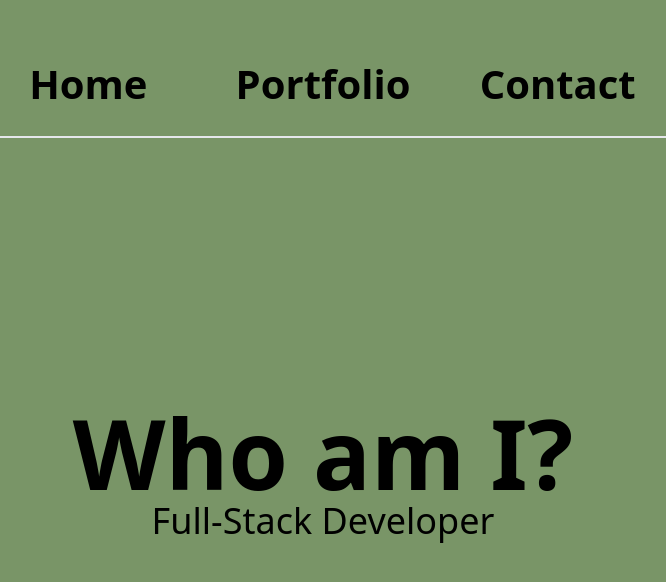
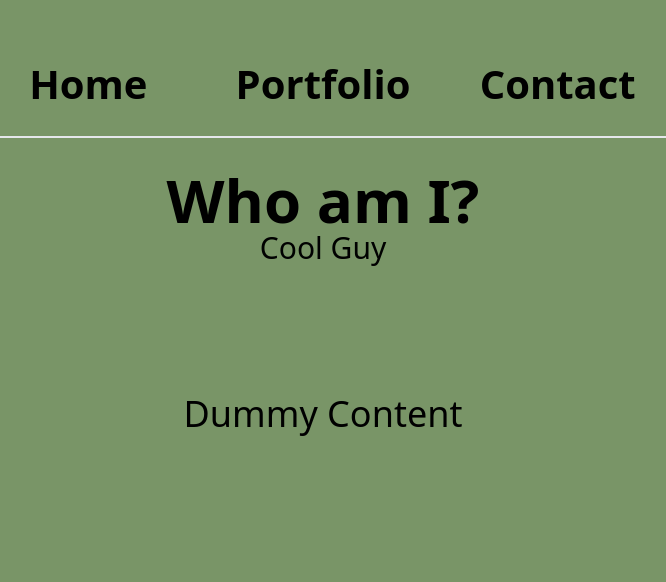
Before and after one commit to D-Akar/portfolioSite, a Vue app: page /about-me in a window 1280 px wide. Shown: the top 582 px of the page, without its empty margins (317-983 px from the left). Built offline with nearby package versions, Linux system fonts and the light colour scheme.

Commit message:
First push

```diff
--- /dev/null
+++ b/src/components/dividerLine.vue
@@ -0,0 +1,55 @@
+<template>
+    <div class="border-b-2 border-gray-200 py-4" id="borderLine"></div>
+</template>
+
+<script>
+export default {
+    name: 'TestPage',
+    data() {
+        return {
+            selectedText: 1,
+        };
+    },
+    methods: {
+        getText(selectedText) {
+            const texts = {
+                1: 'Full-Stack Developer',
+                2: 'Cool Guy',
+                3: 'At times funny',
+                4: 'Uni Student',
+            };
+            return texts[selectedText];
+        }
+    },
+    mounted() {
+        // Find the element with the id 'borderLine'
+        const line = document.getElementById('borderLine');
+
+        if (line) {
+            // Initially set the scale to 0 to make the line invisible
+            line.style.transform = 'scaleX(0)';
+
+            // Set the transform-origin to center to expand from the middle
+            line.style.transformOrigin = 'center';
+
+            // Use setTimeout to introduce a delay of 1 second before the animation starts
+            setTimeout(() => {
+                // Set the scale to 1 to expand the line to full width
+                line.style.transform = 'scaleX(1)';
+            }, 500); // 1000 ms delay
+        }
+    }
+}
+</script>
+
+
+<style>
+#borderLine {
+    width: 100%;
+    /* Width */
+    transition: transform 1s ease;
+    /* Transition duration set to 1 second */
+    transform: scaleX(0);
+    /* Start with scale 0 */
+}
+</style>
--- a/src/views/aboutPage.vue
+++ b/src/views/aboutPage.vue
@@ -1,10 +1,7 @@
-<script setup>
-</script>
-
 <template>
     <div class="min-h-screen w-screen baseGreen flex flex-col">
-        <div class="flex-1 mx-72">
-            <div class="flex flex-row pt-16">
+        <div class="flex-initial mx-72">
+            <div class="flex pt-16">
                 <a class="flex-1 text-4xl font-bold flex items-center justify-center headerHover" href="/">Home
                 </a>
                 <a class="flex-1 text-4xl font-bold flex items-center justify-center headerHover"
@@ -14,17 +11,42 @@
             </div>
             <div class="border-b-2 border-gray-200 py-4" id="borderLine"></div>
         </div>
-        <div class="flex-1 flex justify-center items-center flex-col my-64">
-            <h1 class="text-8xl font-bold">Who am I?</h1>
-            <h3 class="text-4xl">Full-Stack Developer</h3>
+        <div id="contentBlock">
+            <div class="flex-initial flex justify-center items-center flex-col my-8">
+                <h3 class="text-6xl font-bold">Who am I?</h3>
+                <transition name="fade-slide" mode="out-in" appear>
+                    <h3 :key="selectedText" class="text-3xl">
+                        {{ getText(selectedText) }}
+                    </h3>
+                </transition>
+            </div>
+            <div class="flex-1 flex justify-center items-center flex-col my-32">
+                <h3 class="text-4xl">Dummy Content</h3>
+            </div>
         </div>
+
     </div>
-
 </template>
 
 <script>
 export default {
     name: 'TestPage',
+    data() {
+        return {
+            selectedText: 1,
+        };
+    },
+    methods: {
+        getText(selectedText) {
+            const texts = {
+                1: 'Full-Stack Developer',
+                2: 'Cool Guy',
+                3: 'At times funny',
+                4: 'Uni Student',
+            };
+            return texts[selectedText];
+        }
+    },
     mounted() {
         // Find the element with the id 'borderLine'
         const line = document.getElementById('borderLine');
@@ -40,8 +62,19 @@ export default {
             setTimeout(() => {
                 // Set the scale to 1 to expand the line to full width
                 line.style.transform = 'scaleX(1)';
-            }, 1000); // 1000 ms delay
+            }, 500); // 1000 ms delay
         }
+        // Find the element with the id 'contentBlock'
+        const contentBlock = document.getElementById('contentBlock');
+
+        setTimeout(() => {
+            contentBlock.classList.add('is-loaded')
+        }, 1500); // 1000 ms delay
+
+        // Start the cycle for selectedText
+        setInterval(() => {
+            this.selectedText = this.selectedText === 4 ? 1 : this.selectedText + 1;
+        }, 3000); // 3000 ms interval for cycling through texts
     }
 }
 </script>
@@ -50,10 +83,55 @@ export default {
 <style>
 #borderLine {
     width: 100%;
-    /* Starting width */
+    /* Width */
     transition: transform 1s ease;
     /* Transition duration set to 1 second */
     transform: scaleX(0);
     /* Start with scale 0 */
 }
+
+#contentBlock {
+    opacity: 0;
+
+}
+
+#contentBlock.is-loaded {
+    opacity: 1;
+    transition: all 1s ease;
+    -webkit-transition: all 1s;
+}
+
+/* Keyframes for fading and sliding animations */
+@keyframes fadeInRight {
+    from {
+        opacity: 0;
+        transform: translateX(100%);
+    }
+
+    to {
+        opacity: 1;
+        transform: translateX(0);
+    }
+}
+
+@keyframes fadeOutLeft {
+    from {
+        opacity: 1;
+        transform: translateX(0);
+    }
+
+    to {
+        opacity: 0;
+        transform: translateX(-100%);
+    }
+}
+
+/* Transition classes for fade-slide */
+.fade-slide-enter-active {
+    animation: fadeInRight 1s forwards;
+}
+
+.fade-slide-leave-active {
+    animation: fadeOutLeft 1s forwards;
+}
 </style>
```
